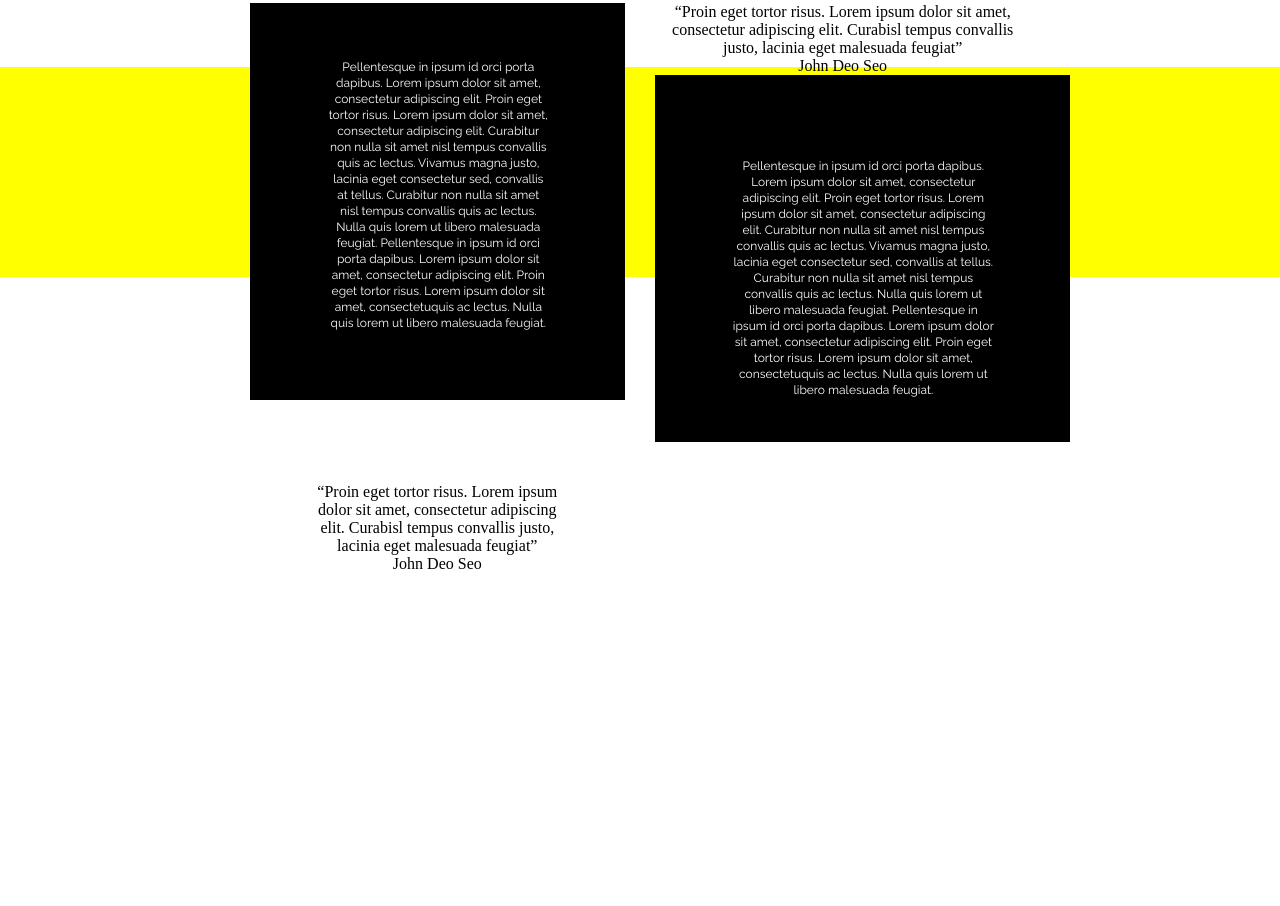
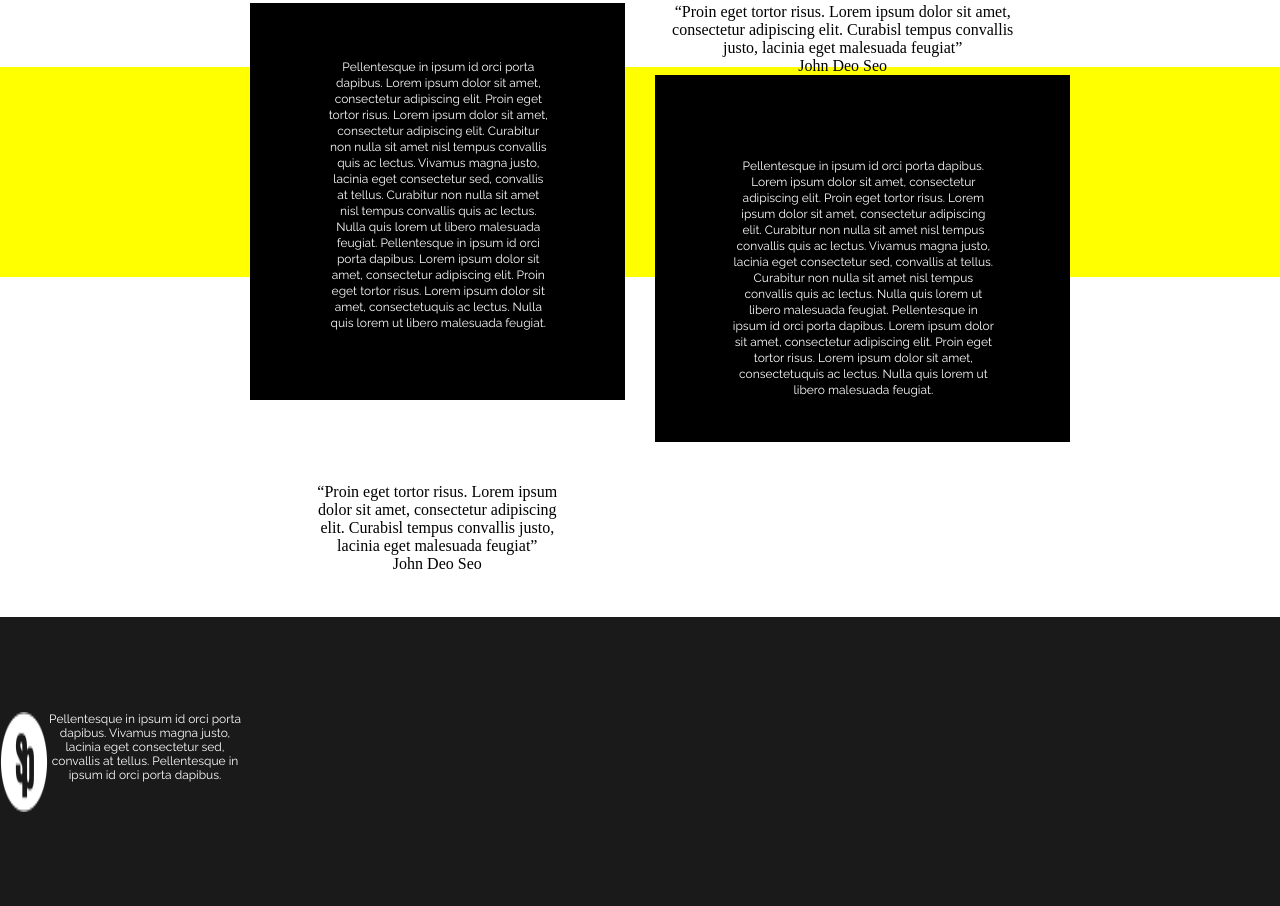
Before and after one commit to psychoGD/HomeWork_4, a plain HTML site: page index.html in a window 1280 px wide. Shown: the part 6395-7301 px from the top of the page. Before the commit the page ends 7012 px from the top, so only its background shows below. Drawn offline with Linux system fonts and the light colour scheme.

Commit message:
footer under construction

```diff
--- a/index.html
+++ b/index.html
@@ -373,7 +373,18 @@
 
         <!-- section 6 end -->
 
-        <footer></footer>
+
+        <footer>
+            <section class="row-container">
+                <section class="row-1">
+                    <img src="images/footerlogo.png" alt="">
+                    <p>Pellentesque in ipsum id orci porta dapibus.
+                        Vivamus magna justo, lacinia eget consectetur sed, convallis at tellus.
+                        Pellentesque in ipsum id orci porta dapibus.</p>
+                        <p></p>
+                </section>
+            </section>
+        </footer>
 </body>
 
 </html>
--- a/style.css
+++ b/style.css
@@ -541,3 +541,37 @@ margin-bottom: 250px;
 }
 
 /* section 6  end */
+
+footer{
+    background-color: #1a1a1a;
+    text-align: center;
+}
+
+.row-container{
+    width: 61%;
+    padding-top: 95px;
+    padding-bottom: 65px;
+    display: flex;
+}
+
+.row-1{
+    width: 31%;
+    display: inline-flex;
+    justify-content: left;
+}
+
+.row-1 > :nth-child(1){
+    padding-bottom: 29px;
+
+}
+
+.row-1 > :nth-child(2){
+    padding-bottom: 59px;
+    font-size: 0.75em;
+    font-family: 'Raleway',sans-serif;
+    color: white;
+}
+
+/* 59px */
+
+/* 31% */
```
Also changed, not shown: images/footerlogo.png (added).
